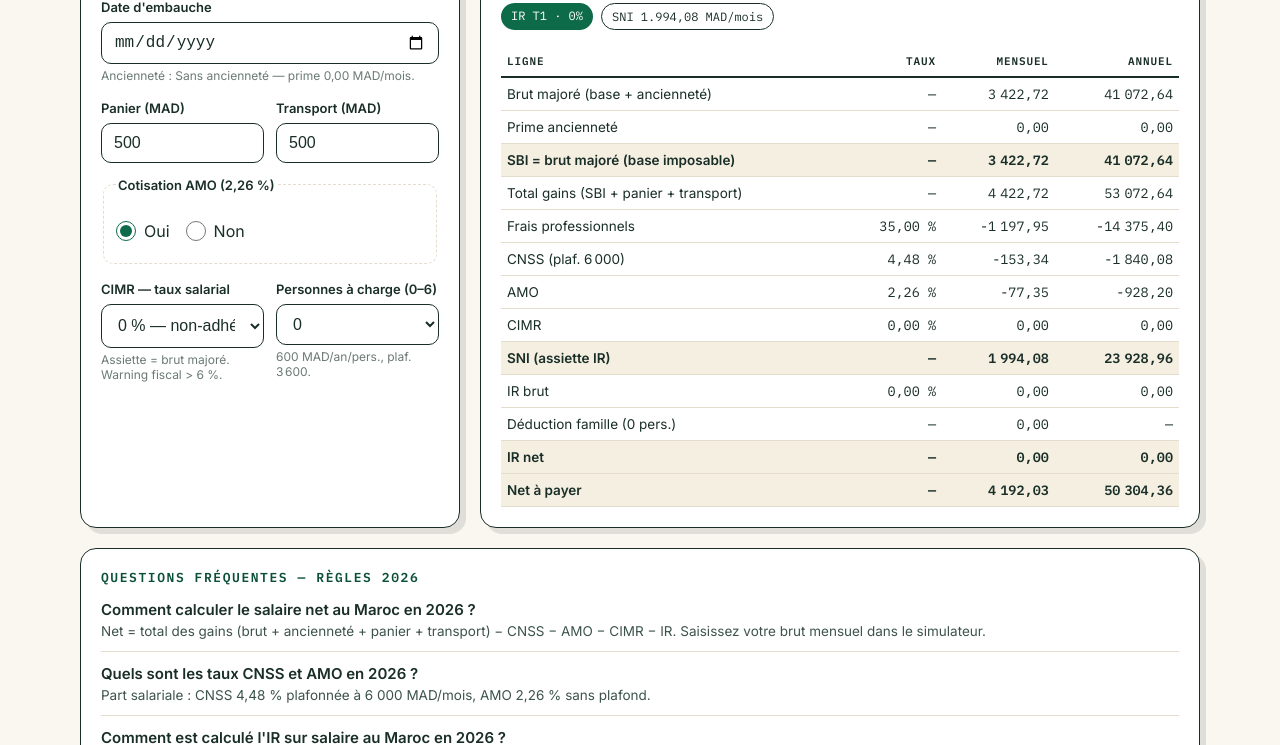
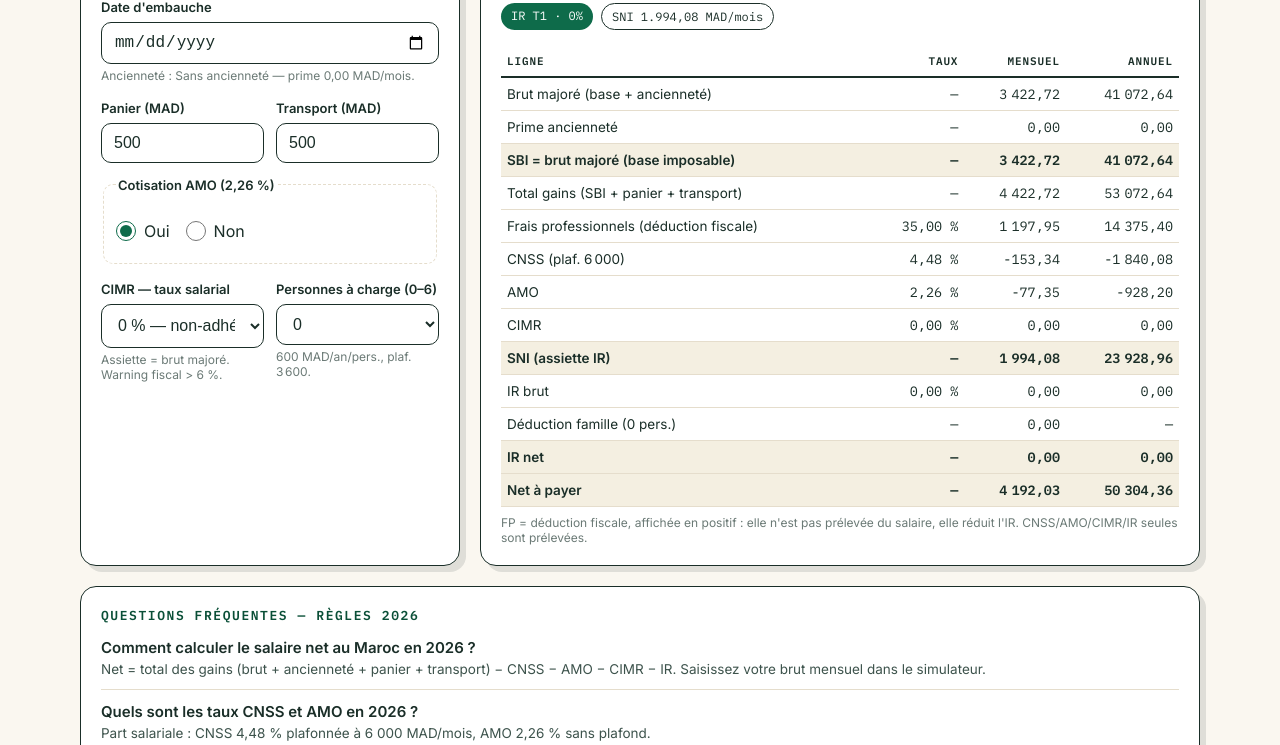
Before and after one commit to Naboulsi92/calculateur-salaire-maroc, a website built with Vite: page salaire-net-app/index.html in a window 1280 px wide. Shown: the part 436-1181 px from the top of the page. Built offline with nearby package versions, Linux system fonts and the light colour scheme.

Commit message:
UX: frais professionnels affiches positifs + note fiscale (aligne comparateur)

```diff
--- a/salaire-net-app/index.html
+++ b/salaire-net-app/index.html
@@ -178,6 +178,11 @@
               <tbody id="lignes"></tbody>
             </table>
           </div>
+
+          <p class="note-fp">
+            FP = déduction fiscale, affichée en positif : elle n'est pas prélevée du salaire, elle
+            réduit l'IR. CNSS/AMO/CIMR/IR seules sont prélevées.
+          </p>
         </section>
       </main>
 
--- a/salaire-net-app/src/calcul.ts
+++ b/salaire-net-app/src/calcul.ts
@@ -320,12 +320,15 @@ export interface EntreesLignes {
 const retenue = (n: number): number => (n === 0 ? 0 : -n);
 
 export function lignesPaie(r: Resultat, e: EntreesLignes): LignePaie[] {
+  // FP affiché POSITIF + « (déduction fiscale) » (décision T3, aligné sur le
+  // comparateur) : abaisse l'IR, n'est pas prélevé du net — note explicative
+  // sous la table (index.html).
   return [
     { id: 'brut-majore', label: 'Brut majoré (base + ancienneté)', mensuel: r.brutMajore, annuel: r.annual.brutMajore },
     { id: 'prime-anc', label: 'Prime ancienneté', mensuel: r.primeAnc, annuel: r.annual.primeAnc },
     { id: 'sbi', label: 'SBI = brut majoré (base imposable)', mensuel: r.sbi, annuel: r.annual.sbi, accent: true },
     { id: 'total-gains', label: 'Total gains (SBI + panier + transport)', mensuel: r.totalGains, annuel: r.annual.totalGains },
-    { id: 'fp', label: 'Frais professionnels', tauxPct: r.tauxFP * 100, mensuel: retenue(r.fp), annuel: retenue(r.annual.fp) },
+    { id: 'fp', label: 'Frais professionnels (déduction fiscale)', tauxPct: r.tauxFP * 100, mensuel: r.fp, annuel: r.annual.fp },
     { id: 'cnss', label: `CNSS (plaf. ${court(CNSS.plafond)})`, tauxPct: CNSS.taux * 100, mensuel: retenue(r.cnss), annuel: retenue(r.annual.cnss) },
     { id: 'amo', label: 'AMO', tauxPct: e.amoOui ? AMO.taux * 100 : undefined, mensuel: retenue(r.amo), annuel: retenue(r.annual.amo) },
     { id: 'cimr', label: 'CIMR', tauxPct: e.tauxCimr, mensuel: retenue(r.cimr), annuel: retenue(r.annual.cimr) },
```
Also changed, not shown: salaire-net-app/salaire-net-2027.html (+1 -1 lines), salaire-net-app/tests/calcul.test.ts (+3 -0 lines).
